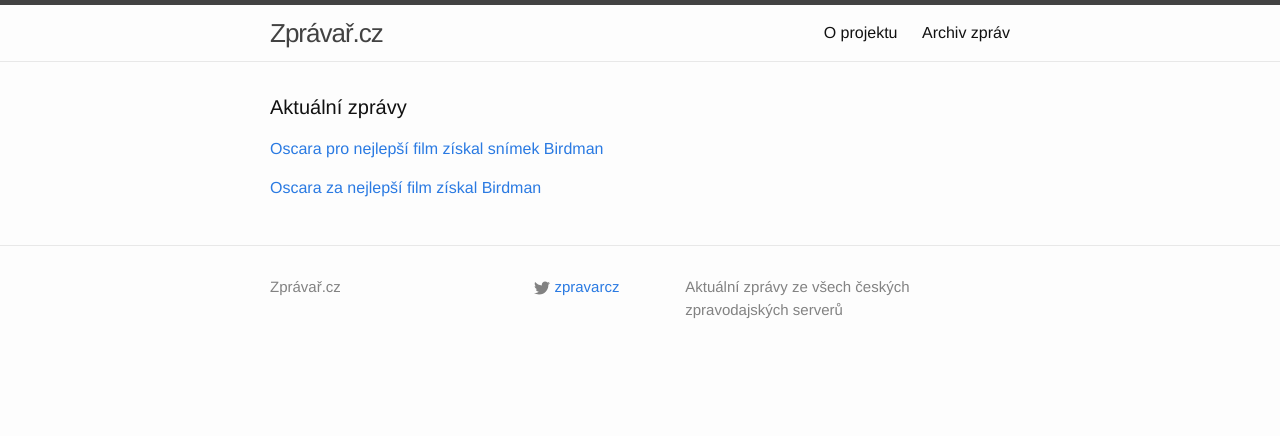
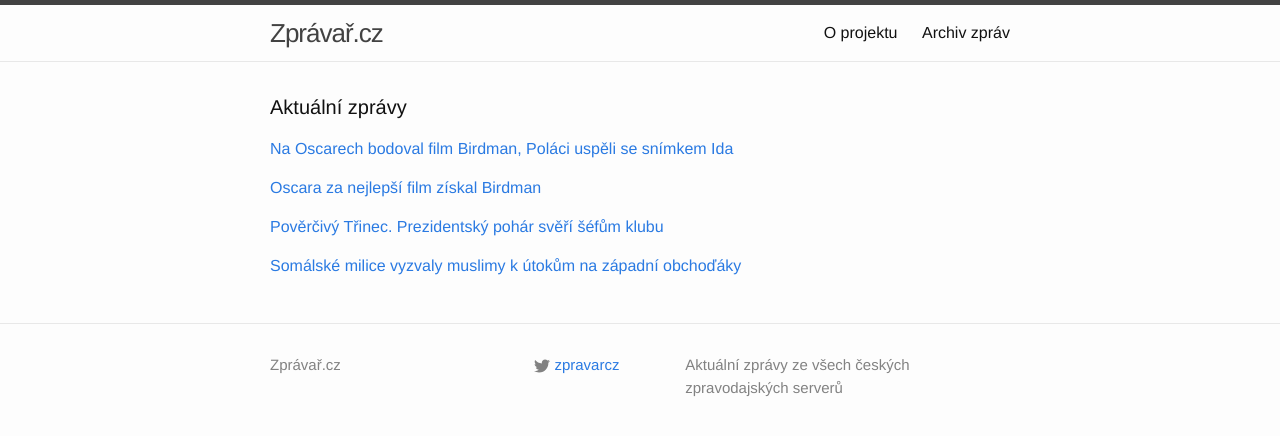
Before and after one commit to adliska/zpravar, a Jekyll site: the page built from index.html, in a window 1280 px wide. Shown: the top 436 px of the page. Built offline with Jekyll 4.4.1, drawn with Linux system fonts in a browser that asks for light colours.

Commit message:
zpravar news update

```diff
--- a/index.html
+++ b/index.html
@@ -5,9 +5,11 @@ layout: default
 <div class="home">
     <h1 class="page-heading">Aktuální zprávy</h1>
 
-<p><a href="javascript:;" onclick="toggle_visibility('zpravy0')">Oscara pro nejlepší film získal snímek Birdman</a></p>
+<p><a href="javascript:;" onclick="toggle_visibility('zpravy0')">Na Oscarech bodoval film Birdman, Poláci uspěli se snímkem Ida</a></p>
 <div id="zpravy0" style="display:none">
 <ul>
+<li><a href=http://art.ihned.cz/film-a-televize/c1-63577960-oscar-birdman-ida>Na Oscarech bodoval film Birdman, Poláci uspěli se snímkem Ida - art.ihned.cz</a></li>
+<li><a href=http://www.tyden.cz/rubriky/kultura/film/oscary-opanoval-birdman-ziskal-ctyri-sosky_334208.html>Oscary opanoval Birdman, získal čtyři sošky - www.tyden.cz</a></li>
 <li><a href=http://www.ceskenoviny.cz/zpravy/zpravy/oscara-pro-nejlepsi-film-ziskal-snimek-birdman/1183604>Oscara pro nejlepší film získal snímek Birdman - www.ceskenoviny.cz</a></li>
 <li><a href=http://www.rozhlas.cz/_zprava/oscara-za-nejlepsi-film-ziskal-birdman-nejlepsimi-herci-jsou-julianne-mooreova-a-eddie-redmayne--1458526>Oscara za nejlepší film získal Birdman, nejlepšími herci jsou Julianne Mooreová a Eddie Redmayne - www.rozhlas.cz</a></li>
 <li><a href=http://www.ceskenoviny.cz/zpravy/zpravy/oscary-ziskal-herec-simmons-i-polsky-film-ida/1183604>Oscary získal herec Simmons i polský film Ida - www.ceskenoviny.cz</a></li>
@@ -22,4 +24,18 @@ layout: default
 <li><a href=http://www.novinky.cz/kultura/362331-oscary-za-herecke-vykony-maji-simmons-i-arquetteova.html>Oscary za herecké výkony mají Simmons i Arquetteová - www.novinky.cz</a></li>
 <li><a href=http://www.novinky.cz/kultura/362331-v-hollywoodu-rozdavaji-oscary.html>V Hollywoodu rozdávají Oscary - www.novinky.cz</a></li>
 </ul>
+</div><p><a href="javascript:;" onclick="toggle_visibility('zpravy2')">Pověrčivý Třinec. Prezidentský pohár svěří šéfům klubu</a></p>
+<div id="zpravy2" style="display:none">
+<ul>
+<li><a href=http://www.tyden.cz/rubriky/sport/hokej/extraliga/povercivy-trinec-prezidentsky-pohar-sveri-sefum-klubu_334202.html>Pověrčivý Třinec. Prezidentský pohár svěří šéfům klubu - www.tyden.cz</a></li>
+<li><a href=http://sport.aktualne.cz/ocelari-maji-pohar-to-staci-rekord-extraligy-je-nezajima/r~5831e982baaa11e4833a0025900fea04/>Oceláři mají pohár, to stačí. Rekord extraligy je nezajímá - sport.aktualne.cz</a></li>
+<li><a href=http://www.tyden.cz/rubriky/sport/hokej/extraliga/povercivy-trinec-prezidentsky-pohar-znovu-sveri-sefum-klubu_334202.html>Pověrčivý Třinec Prezidentský pohár znovu svěří šéfům klubu - www.tyden.cz</a></li>
+</ul>
+</div><p><a href="javascript:;" onclick="toggle_visibility('zpravy3')">Somálské milice vyzvaly muslimy k útokům na západní obchoďáky</a></p>
+<div id="zpravy3" style="display:none">
+<ul>
+<li><a href=http://www.tyden.cz/rubriky/zahranici/somalske-milice-vyzvaly-muslimy-k-utokum-na-zapadni-obchodaky_334214.html>Somálské milice vyzvaly muslimy k útokům na západní obchoďáky - www.tyden.cz</a></li>
+<li><a href=http://www.novinky.cz/zahranicni/svet/362335-somalsky-as-sabab-vyzyva-k-utokum-na-zapadni-supermarkety.html>Somálský Aš-šabáb vyzývá k útokům na západní supermarkety - www.novinky.cz</a></li>
+<li><a href=http://www.ceskenoviny.cz/zpravy/zpravy/video-somalskych-milici-hrozi-zapadnim-nakupnim-strediskum/1184610>Video somálských milicí hrozí západním nákupním střediskům - www.ceskenoviny.cz</a></li>
+</ul>
 </div></div>
```
